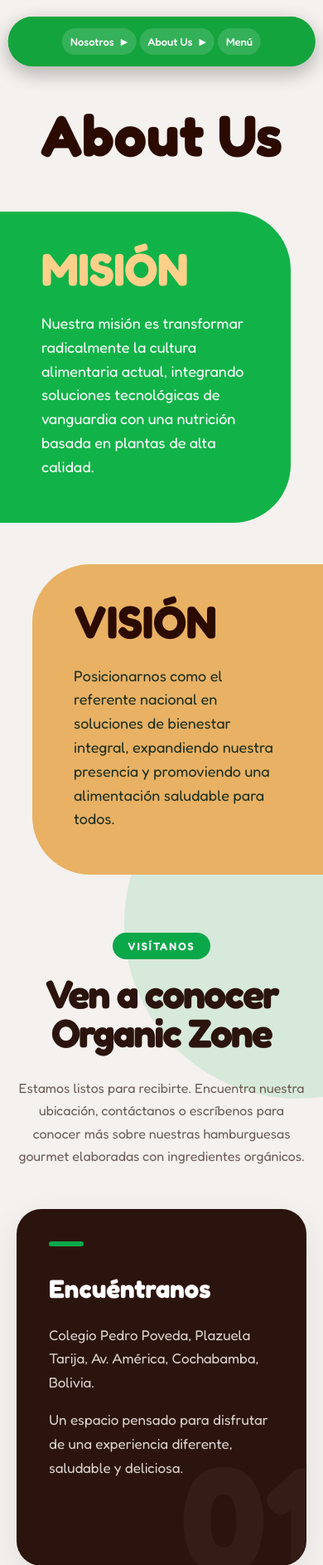
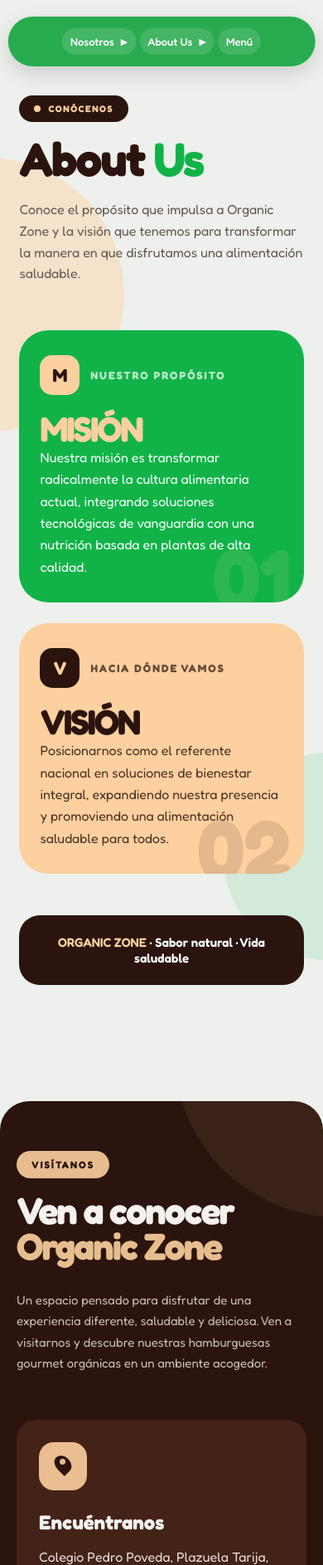
Before and after one commit to nagaiesc/organiczoneOF, a PHP site: page /organiczoneOF/misionvision.php in a window 390 px wide. Shown: the top 1886 px of the page at 83% size. Run offline with PHP 8.4, Linux system fonts and the light colour scheme.

Commit message:
footer y mision y vision

```diff
--- a/Cliente/vistacliente.php
+++ b/Cliente/vistacliente.php
@@ -311,9 +311,14 @@ function obtenerImagenProducto(int $id): string
         pedidoConfirmado: <?= $pedidoConfirmado ? 'true' : 'false' ?>
     };
 </script>
+
 <script src="js/cliente.js"></script>
+
+<?php include("../footer.php"); ?>
+
 </body>
 </html>
+
 <?php
 $conexion->close();
 ?>
--- a/misionvision.php
+++ b/misionvision.php
@@ -1,91 +1,374 @@
+<?php
+if (session_status() === PHP_SESSION_NONE) {
+    session_start();
+}
+?>
+
 <head>
     <title>OrganicZone</title>
     <link rel="icon" type="image/x-icon" href="favicon.ico">
+
     <link rel="preconnect" href="https://fonts.googleapis.com">
     <link rel="preconnect" href="https://fonts.gstatic.com" crossorigin>
+
     <link href="https://fonts.googleapis.com/css2?family=Fredoka:wght@400;500;600;700;900&display=swap" rel="stylesheet">
 </head>
+
 <style>
 
+*{
+    box-sizing:border-box;
+}
+
+html{
+    scroll-behavior:smooth;
+}
+
 body{
+    margin:0;
     background:#eef0ed;
     font-family:'Fredoka', Arial, sans-serif;
-    min-height:100vh;
-    margin:0;
+    color:#2B140D;
     overflow-x:hidden;
 }
 
 .contenedor-nav{
-    height:100px;
+    height:105px;
 }
 
 .about{
     width:100%;
+    padding:45px 0 100px;
+    position:relative;
+    overflow:hidden;
+}
+
+.about::before{
+    content:"";
+    position:absolute;
+    width:330px;
+    height:330px;
+    background:#FCD09F;
+    border-radius:50%;
+    left:-180px;
+    top:100px;
+    opacity:.45;
+}
+
+.about::after{
+    content:"";
+    position:absolute;
+    width:250px;
+    height:250px;
+    background:#11b348;
+    border-radius:50%;
+    right:-130px;
+    bottom:100px;
+    opacity:.12;
+}
+
+.about-header{
+    width:90%;
+    max-width:1300px;
+    margin:0 auto 80px;
+    position:relative;
+    z-index:2;
+}
+
+.etiqueta-about{
+    display:inline-flex;
+    align-items:center;
+    gap:9px;
+    padding:9px 18px;
+    background:#2B140D;
+    color:#FCD09F;
+    border-radius:50px;
+    font-size:13px;
+    font-weight:700;
+    letter-spacing:2px;
+}
+
+.etiqueta-about::before{
+    content:"";
+    width:8px;
+    height:8px;
+    background:#FCD09F;
+    border-radius:50%;
 }
 
 .about h1{
-    text-align:center;
-    font-size:120px;
-    color:#2b0a00;
-    font-family:'Fredoka', Arial, sans-serif;
+    margin:20px 0 0;
+    font-size:clamp(65px,10vw,145px);
+    line-height:.85;
     font-weight:900;
-    margin:20px 0 50px;
+    letter-spacing:-5px;
+    color:#2B140D;
 }
 
-.mision{
-    width:60%;
+.about h1 span{
+    color:#11b348;
+}
+
+.about-intro{
+    max-width:620px;
+    margin:25px 0 0;
+    font-size:19px;
+    line-height:1.6;
+    color:#665852;
+}
+
+.contenedor-mision-vision{
+    width:90%;
+    max-width:1300px;
+    margin:auto;
+    display:flex;
+    flex-direction:column;
+    gap:45px;
+    position:relative;
+    z-index:2;
+}
+
+.bloque{
+    position:relative;
+    overflow:hidden;
+    min-height:350px;
+    padding:55px 65px;
+}
+
+.bloque-mision{
+    width:78%;
     background:#11b348;
     color:white;
-    padding:35px 50px;
-    border-radius:0 70px 70px 0;
-    margin-bottom:50px;
-    box-sizing:border-box;
+    border-radius:0 70px 70px 70px;
 }
 
-.mision h2{
-    font-size:55px;
-    color:#ffd08a;
-    font-family:'Fredoka', Arial, sans-serif;
-    margin:0 0 10px;
+.bloque-vision{
+    width:78%;
+    margin-left:auto;
+    background:#FCD09F;
+    color:#2B140D;
+    border-radius:70px 0 70px 70px;
 }
 
-.mision p{
-    font-size:18px;
-    font-family:'Fredoka', Arial, sans-serif;
-    line-height:1.6;
+.numero{
+    position:absolute;
+    right:35px;
+    bottom:-35px;
+    font-size:150px;
+    line-height:1;
+    font-weight:900;
+    opacity:.12;
 }
 
-.vision{
-    width:60%;
-    background:#e8b164;
-    color:#1d2e1d;
-    padding:35px 50px;
-    border-radius:70px 0 0 70px;
-    margin-left:auto;
-    box-sizing:border-box;
+.bloque-mision .numero{
+    color:#FCD09F;
 }
 
-.vision h2{
-    font-size:55px;
-    color:#2b0a00;
-    font-family:'Fredoka', Arial, sans-serif;
-    margin:0 0 10px;
+.bloque-vision .numero{
+    color:#2B140D;
 }
 
-.vision p{
+.bloque-superior{
+    display:flex;
+    align-items:center;
+    gap:18px;
+    margin-bottom:25px;
+}
+
+.icono-plano{
+    width:58px;
+    height:58px;
+    border-radius:18px;
+    display:flex;
+    align-items:center;
+    justify-content:center;
+    font-size:27px;
+    font-weight:900;
+}
+
+.bloque-mision .icono-plano{
+    background:#FCD09F;
+    color:#2B140D;
+}
+
+.bloque-vision .icono-plano{
+    background:#2B140D;
+    color:#FCD09F;
+}
+
+.numero-seccion{
+    font-size:13px;
+    font-weight:700;
+    letter-spacing:2px;
+    opacity:.7;
+}
+
+.bloque h2{
+    margin:0;
+    font-size:clamp(45px,5vw,68px);
+    line-height:1;
+    font-weight:900;
+    letter-spacing:-2px;
+}
+
+.bloque-mision h2{
+    color:#FCD09F;
+}
+
+.bloque-vision h2{
+    color:#2B140D;
+}
+
+.bloque p{
+    position:relative;
+    z-index:2;
+    max-width:850px;
+    margin:0;
+    font-size:20px;
+    line-height:1.7;
+}
+
+.bloque-mision p{
+    color:#f7fff8;
+}
+
+.bloque-vision p{
+    color:#4d3025;
+}
+
+.frase{
+    width:90%;
+    max-width:1300px;
+    margin:80px auto 0;
+    padding:30px 35px;
+    background:#2B140D;
+    color:#FCD09F;
+    border-radius:25px;
+    text-align:center;
     font-size:18px;
-    font-family:'Fredoka', Arial, sans-serif;
-    line-height:1.6;
+    font-weight:600;
+    position:relative;
+    z-index:2;
+}
+
+.frase span{
+    color:white;
 }
 
 @media(max-width:900px){
 
-    .about h1{
-        font-size:70px;
+    .contenedor-nav{
+        height:90px;
     }
 
-    .mision,.vision{
-        width:90%;
+    .about{
+        padding-top:35px;
+    }
+
+    .about-header{
+        margin-bottom:55px;
+    }
+
+    .about h1{
+        font-size:75px;
+        letter-spacing:-3px;
+    }
+
+    .about-intro{
+        font-size:17px;
+    }
+
+    .bloque{
+        width:92%;
+        padding:40px;
+        min-height:auto;
+    }
+
+    .bloque-vision{
+        margin-left:8%;
+    }
+
+    .bloque h2{
+        font-size:50px;
+    }
+
+    .bloque p{
+        font-size:17px;
+    }
+
+}
+
+@media(max-width:600px){
+
+    .about{
+        padding:25px 0 70px;
+    }
+
+    .about-header{
+        width:88%;
+    }
+
+    .etiqueta-about{
+        font-size:11px;
+        letter-spacing:1.5px;
+    }
+
+    .about h1{
+        font-size:57px;
+        letter-spacing:-2px;
+    }
+
+    .about-intro{
+        font-size:16px;
+    }
+
+    .contenedor-mision-vision{
+        width:88%;
+        gap:25px;
+    }
+
+    .bloque{
+        width:100%;
+        padding:30px 25px;
+        border-radius:35px;
+    }
+
+    .bloque-vision{
+        margin-left:0;
+    }
+
+    .bloque-superior{
+        gap:13px;
+        margin-bottom:20px;
+    }
+
+    .icono-plano{
+        width:48px;
+        height:48px;
+        border-radius:15px;
+        font-size:22px;
+    }
+
+    .bloque h2{
+        font-size:42px;
+    }
+
+    .bloque p{
+        font-size:16px;
+        line-height:1.65;
+    }
+
+    .numero{
+        font-size:100px;
+        right:15px;
+        bottom:-20px;
+    }
+
+    .frase{
+        width:88%;
+        margin-top:50px;
+        padding:23px 20px;
+        font-size:15px;
     }
 
 }
@@ -108,11 +391,49 @@ include("nav.php");
 
 <section class="about">
 
-    <h1>About Us</h1>
+    <div class="about-header">
 
-    <div class="mision">
+        <span class="etiqueta-about">
+            CONÓCENOS
+        </span>
 
-        <h2>MISIÓN</h2>
+        <h1>
+            About <span>Us</span>
+        </h1>
+
+        <p class="about-intro">
+            Conoce el propósito que impulsa a Organic Zone y la visión
+            que tenemos para transformar la manera en que disfrutamos
+            una alimentación saludable.
+        </p>
+
+    </div>
+
+
+    <div class="contenedor-mision-vision">
+
+
+        <article class="bloque bloque-mision">
+
+            <span class="numero">
+                01
+            </span>
+
+            <div class="bloque-superior">
+
+                <div class="icono-plano">
+                    M
+                </div>
+
+                <span class="numero-seccion">
+                    NUESTRO PROPÓSITO
+                </span>
+
+            </div>
+
+            <h2>
+                MISIÓN
+            </h2>
 
             <p>
                 Nuestra misión es transformar radicalmente la cultura alimentaria
@@ -120,17 +441,49 @@ include("nav.php");
                 nutrición basada en plantas de alta calidad.
             </p>
 
+        </article>
+
+
+        <article class="bloque bloque-vision">
+
+            <span class="numero">
+                02
+            </span>
+
+            <div class="bloque-superior">
+
+                <div class="icono-plano">
+                    V
                 </div>
 
-    <div class="vision">
+                <span class="numero-seccion">
+                    HACIA DÓNDE VAMOS
+                </span>
 
-        <h2>VISIÓN</h2>
+            </div>
+
+            <h2>
+                VISIÓN
+            </h2>
 
             <p>
                 Posicionarnos como el referente nacional en soluciones de bienestar
                 integral, expandiendo nuestra presencia y promoviendo una
                 alimentación saludable para todos.
             </p>
+
+        </article>
+
+    </div>
+
+
+    <div class="frase">
+
+        ORGANIC ZONE
+
+        <span>
+            · Sabor natural · Vida saludable
+        </span>
 
     </div>
 
@@ -139,7 +492,9 @@ include("nav.php");
 <footer>
 
     <?php
-include("contacto.php");
+    include("footer.php");
     ?>
 
 </footer>
+
+</body>
```
Lines whose indentation alone changed are shown as unchanged.
